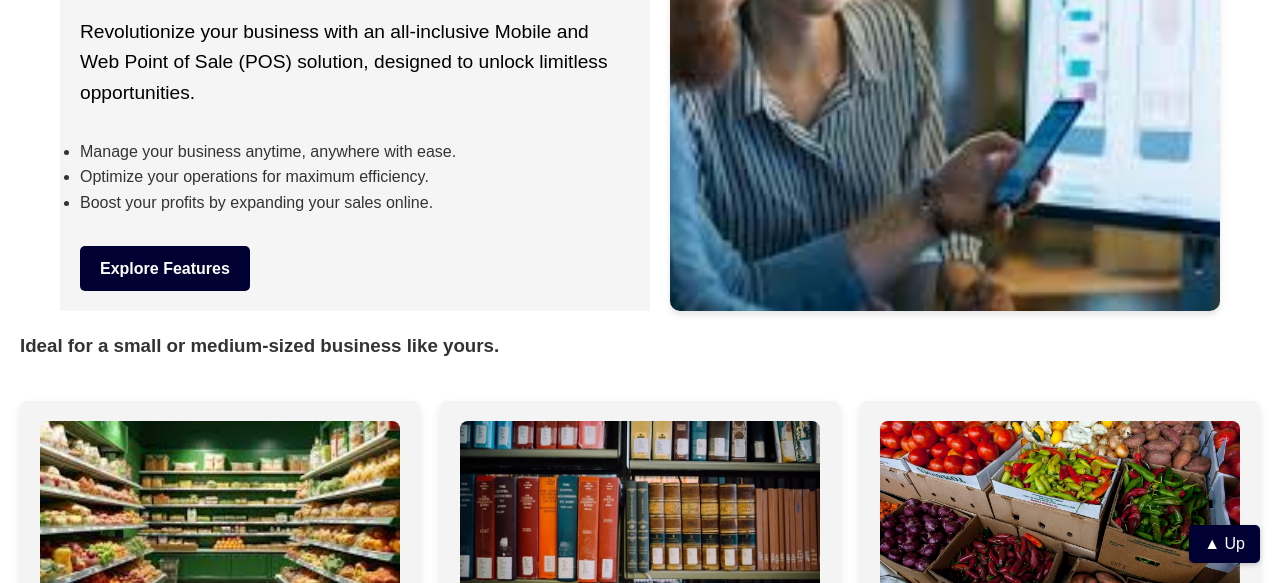
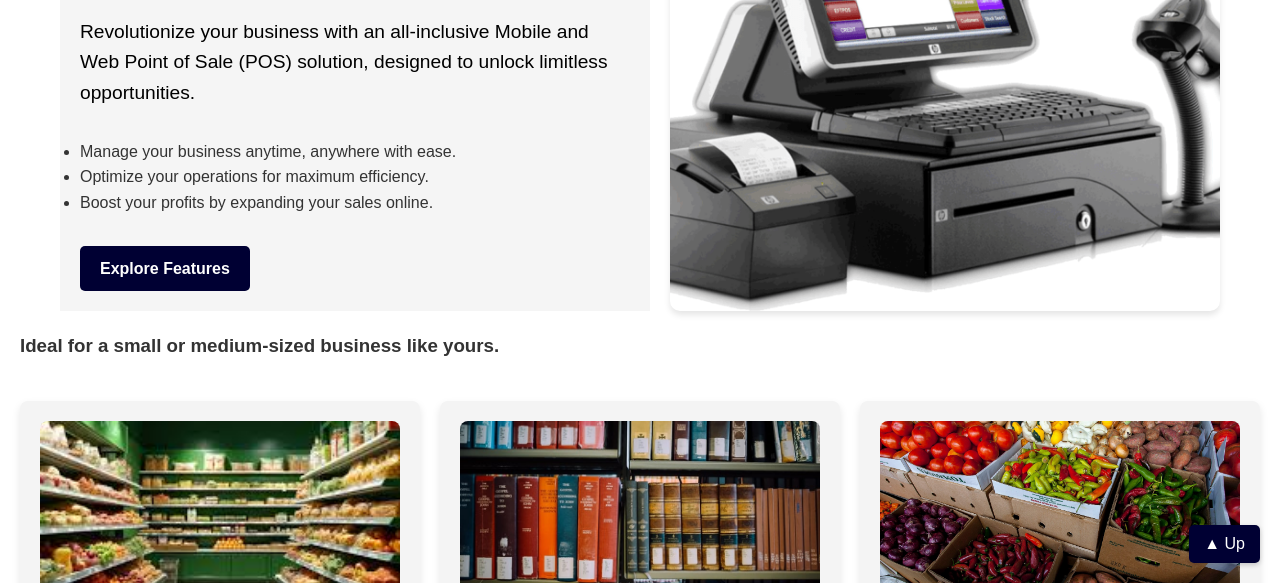
Before and after one commit to victoriandulu/Mpos-Blog, a plain HTML site: page index.html in a window 1280 px wide. Shown: the part 217-800 px from the top of the page. Drawn offline with Linux system fonts and the light colour scheme.

Commit message:
first commit

```diff
--- a/index.html
+++ b/index.html
@@ -54,7 +54,7 @@
           <a href="#features" class="btn-cta">Explore Features</a>
         </div>
         <div class="hero-image">
-          <img src="profile.jpg" alt="Person using POS system" />
+          <img src="pos-system.png" alt="Person using POS system" />
         </div>
       </div>
     </section>
```
Also changed, not shown: pos-system.png (added).
